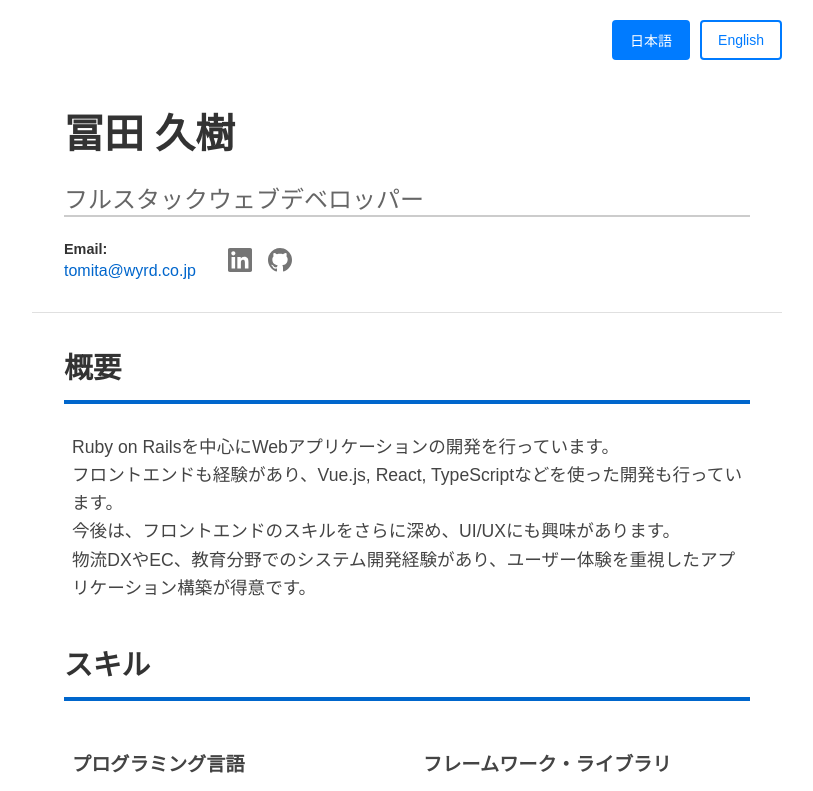
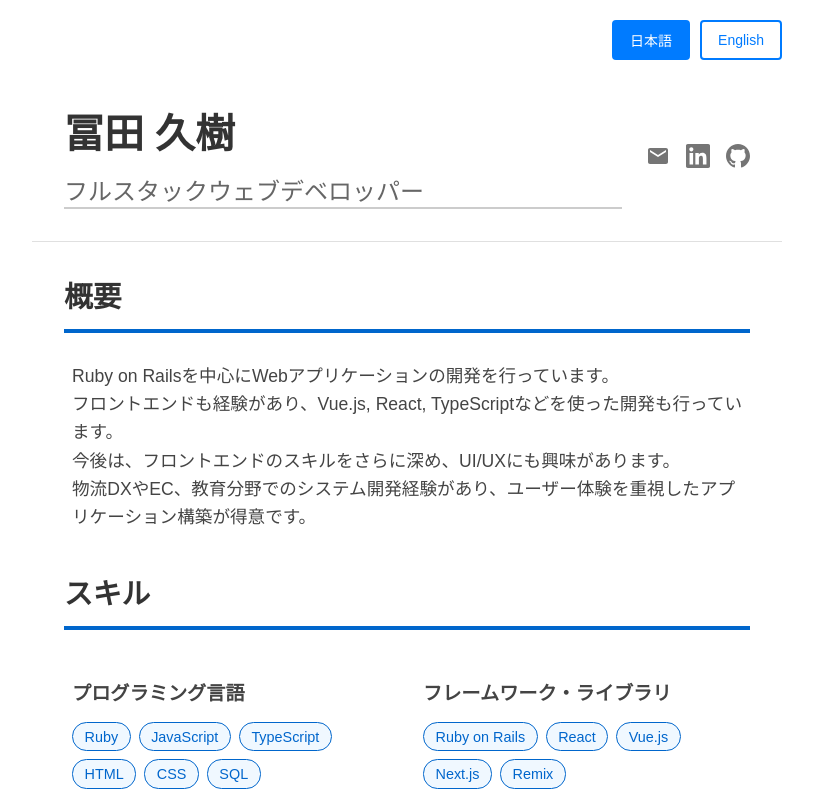
Before and after one commit to tomitahisaki/tomitahisaki.github.io, a React (Vite) app: page / in a window 1280 px wide. Shown: the top 791 px of the page, without its empty margins (233-1046 px from the left). Built offline with nearby package versions, Linux system fonts and the light colour scheme.

Commit message:
feat: changed design of header

```diff
--- a/src/components/Header.tsx
+++ b/src/components/Header.tsx
@@ -1,6 +1,6 @@
 import React from 'react';
 import { ResumeData } from '../types/resume';
-import { LinkedInIcon, GitHubIcon } from './Icons';
+import { LinkedInIcon, GitHubIcon, EmailIcon } from './Icons';
 
 interface HeaderProps {
   data: ResumeData['header'];
@@ -8,19 +8,16 @@ interface HeaderProps {
 
 export const Header: React.FC<HeaderProps> = ({ data }) => {
   return (
-    <header style={styles.header}>
-      <div style={styles.nameSection}>
+    <header style={styles.header} className="header-mobile-responsive">
+      <div style={styles.leftSection} className="left-section">
         <h1 style={styles.name}>{data.name}</h1>
         <h2 style={styles.title}>{data.title}</h2>
       </div>
-      <div style={styles.contactSection}>
-        <div style={styles.contactItem}>
-          <span style={styles.contactLabel}>Email:</span>
-          <a href={`mailto:${data.email}`} style={styles.contactLink}>
-            {data.email}
+      <div style={styles.rightSection} className="right-section">
+        <div style={styles.iconLinks}>
+          <a href={`mailto:${data.email}`} className="social-link" title="Email">
+            <EmailIcon className="email-icon" />
           </a>
-        </div>
-        <div style={styles.socialLinks}>
           <a href={data.linkedin} target="_blank" rel="noopener noreferrer" className="social-link" title="LinkedIn">
             <LinkedInIcon className="linkedin-icon" />
           </a>
@@ -38,14 +35,20 @@ const styles = {
     padding: '2em',
     borderBottom: '0.1em solid #e0e0e0',
     marginBottom: '2em',
+    display: 'flex',
+    justifyContent: 'space-between',
+    alignItems: 'center',
+    flexWrap: 'wrap' as const,
+    gap: '1.5em',
   },
-  nameSection: {
-    marginBottom: '1.5em',
+  leftSection: {
+    flex: 1,
+    minWidth: '15em',
   },
   name: {
     fontSize: '2.5em',
     fontWeight: 'bold',
-    margin: '0 0 0.5em 0',
+    margin: '0 0 0.3em 0',
     color: '#333',
   },
   title: {
@@ -54,27 +57,11 @@ const styles = {
     margin: '0',
     color: '#666',
   },
-  contactSection: {
+  rightSection: {
     display: 'flex',
     alignItems: 'center',
-    gap: '2em',
-    flexWrap: 'wrap' as const,
   },
-  contactItem: {
-    display: 'flex',
-    flexDirection: 'column' as const,
-    gap: '0.3em',
-  },
-  contactLabel: {
-    fontSize: '0.9em',
-    fontWeight: 'bold',
-    color: '#333',
-  },
-  contactLink: {
-    color: '#0066cc',
-    textDecoration: 'none',
-  },
-  socialLinks: {
+  iconLinks: {
     display: 'flex',
     gap: '1em',
     alignItems: 'center',
--- a/src/components/Icons.tsx
+++ b/src/components/Icons.tsx
@@ -1,6 +1,7 @@
 import React from 'react';
 import linkedinIcon from '../assets/images/linkedin.svg';
 import githubIcon from '../assets/images/github.svg';
+import emailIcon from '../assets/images/email.svg';
 
 interface IconProps {
   width?: number;
@@ -50,3 +51,24 @@ export const GitHubIcon: React.FC<IconProps> = ({
     />
   );
 };
+
+export const EmailIcon: React.FC<IconProps> = ({
+  width = 24,
+  height = 24,
+  className = ''
+}) => {
+  return (
+    <img
+      src={emailIcon}
+      alt="Email"
+      width={width}
+      height={height}
+      className={className}
+      style={{
+        filter: 'brightness(0) saturate(100%) invert(50%) sepia(0%) saturate(0%) hue-rotate(0deg) brightness(90%) contrast(85%)', // デフォルトグレー
+        display: 'block',
+        transition: 'filter 0.2s ease'
+      }}
+    />
+  );
+};
```
Also changed, not shown: css/index.css (+28 -0 lines), src/assets/images/email.svg (added).
